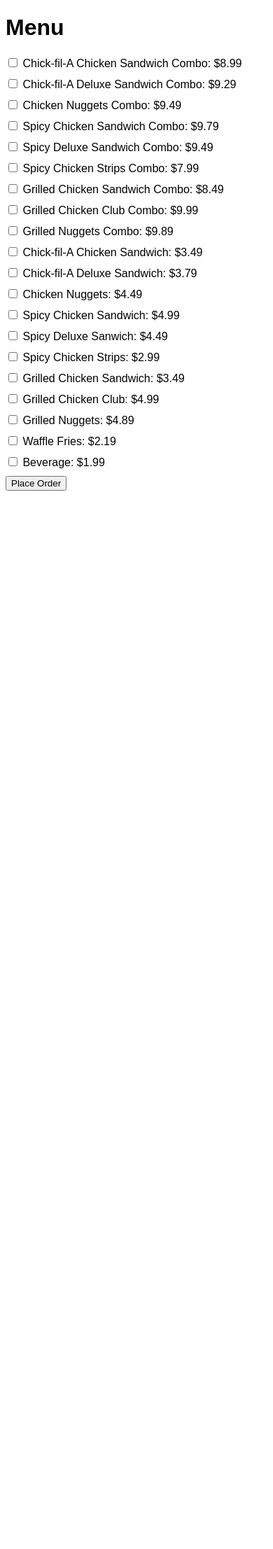
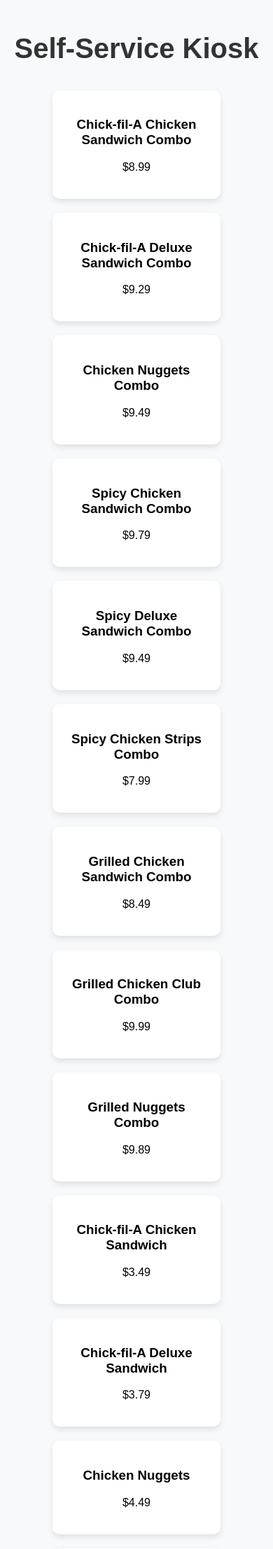
Before and after one commit to Chakshu1760/self_serve_kiosk_project, a Flask app: page / in a window 390 px wide. Shown: the top 2213 px of the page at 70% size. Before the commit the page ends 701 px from the top, so only its background shows below. Run offline with Flask 3, Linux system fonts and the light colour scheme; data comes from the database, SQL or seed files in the repository.

Commit message:
made touch responsive buttons

```diff
--- a/templates/index.html
+++ b/templates/index.html
@@ -5,30 +5,115 @@
     <meta name="viewport" content="width=device-width, initial-scale=1.0">
     <title>Kiosk</title>
     <style>
-        body { font-family: Arial, sans-serif; }
-        .menu-item { margin: 10px 0; }
+        body {
+            font-family: Arial, sans-serif;
+            background-color: #f8f9fa;
+            margin: 0;
+            padding: 20px;
+            display: flex;
+            flex-direction: column;
+            align-items: center;
+        }
+
+        h1 {
+            font-size: 2.5rem;
+            color: #333;
+        }
+
+        #menu {
+            display: flex;
+            flex-wrap: wrap;
+            justify-content: center;
+            max-width: 900px;
+        }
+
+        .menu-item {
+            background-color: #fff;
+            border-radius: 10px;
+            box-shadow: 0 4px 8px rgba(0, 0, 0, 0.1);
+            padding: 20px;
+            margin: 10px;
+            width: 200px;
+            text-align: center;
+            cursor: pointer;
+            transition: transform 0.2s, box-shadow 0.2s;
+        }
+
+        .menu-item:hover {
+            transform: translateY(-5px);
+            box-shadow: 0 8px 16px rgba(0, 0, 0, 0.2);
+        }
+
+        .menu-item input {
+            display: none;
+        }
+
+        .menu-item.selected {
+            border: 3px solid #28a745;
+        }
+
+        button {
+            background-color: #28a745;
+            color: white;
+            font-size: 1.5rem;
+            padding: 15px 30px;
+            margin-top: 20px;
+            border: none;
+            border-radius: 5px;
+            cursor: pointer;
+            transition: background-color 0.2s;
+        }
+
+        button:hover {
+            background-color: #218838;
+        }
+
+        #total {
+            margin-top: 20px;
+            font-size: 1.5rem;
+        }
     </style>
 </head>
 <body>
-    <h1>Menu</h1>
+    <h1>Self-Service Kiosk</h1>
     <div id="menu"></div>
     <button onclick="placeOrder()">Place Order</button>
-    <div id="total"></div>
+    <div id="total">Total: $0.00</div>
 
     <script>
         const menuItems = {{ menu|tojson }};
+        let total = 0;
 
         function displayMenu() {
             const menuDiv = document.getElementById('menu');
-            menuItems.forEach(item => {
-                menuDiv.innerHTML += `<div class="menu-item">
-                    <input type="checkbox" value='{"item": "${item.item}", "price": ${item.price}}'> ${item.item}: $${item.price}
-                </div>`;
+            menuItems.forEach((item, index) => {
+                const menuItemDiv = document.createElement('div');
+                menuItemDiv.classList.add('menu-item');
+                menuItemDiv.innerHTML = `
+                    <input type="checkbox" id="item-${index}" value='{"item": "${item.item}", "price": ${item.price}}'>
+                    <label for="item-${index}">
+                        <h3>${item.item}</h3>
+                        <p>$${item.price.toFixed(2)}</p>
+                    </label>
+                `;
+                menuItemDiv.addEventListener('click', () => toggleItem(menuItemDiv, item.price));
+                menuDiv.appendChild(menuItemDiv);
             });
         }
 
+        function toggleItem(menuItemDiv, price) {
+            if (menuItemDiv.classList.contains('selected')) {
+                menuItemDiv.classList.remove('selected');
+                total -= price;
+            } else {
+                menuItemDiv.classList.add('selected');
+                total += price;
+            }
+            document.getElementById('total').innerText = `Total: $${total.toFixed(2)}`;
+        }
+
         function placeOrder() {
-            const selectedItems = Array.from(document.querySelectorAll('input[type="checkbox"]:checked')).map(input => JSON.parse(input.value));
+            const selectedItems = Array.from(document.querySelectorAll('.menu-item.selected input')).map(input => JSON.parse(input.value));
             fetch('/order', {
                 method: 'POST',
                 headers: { 'Content-Type': 'application/json' },
```
